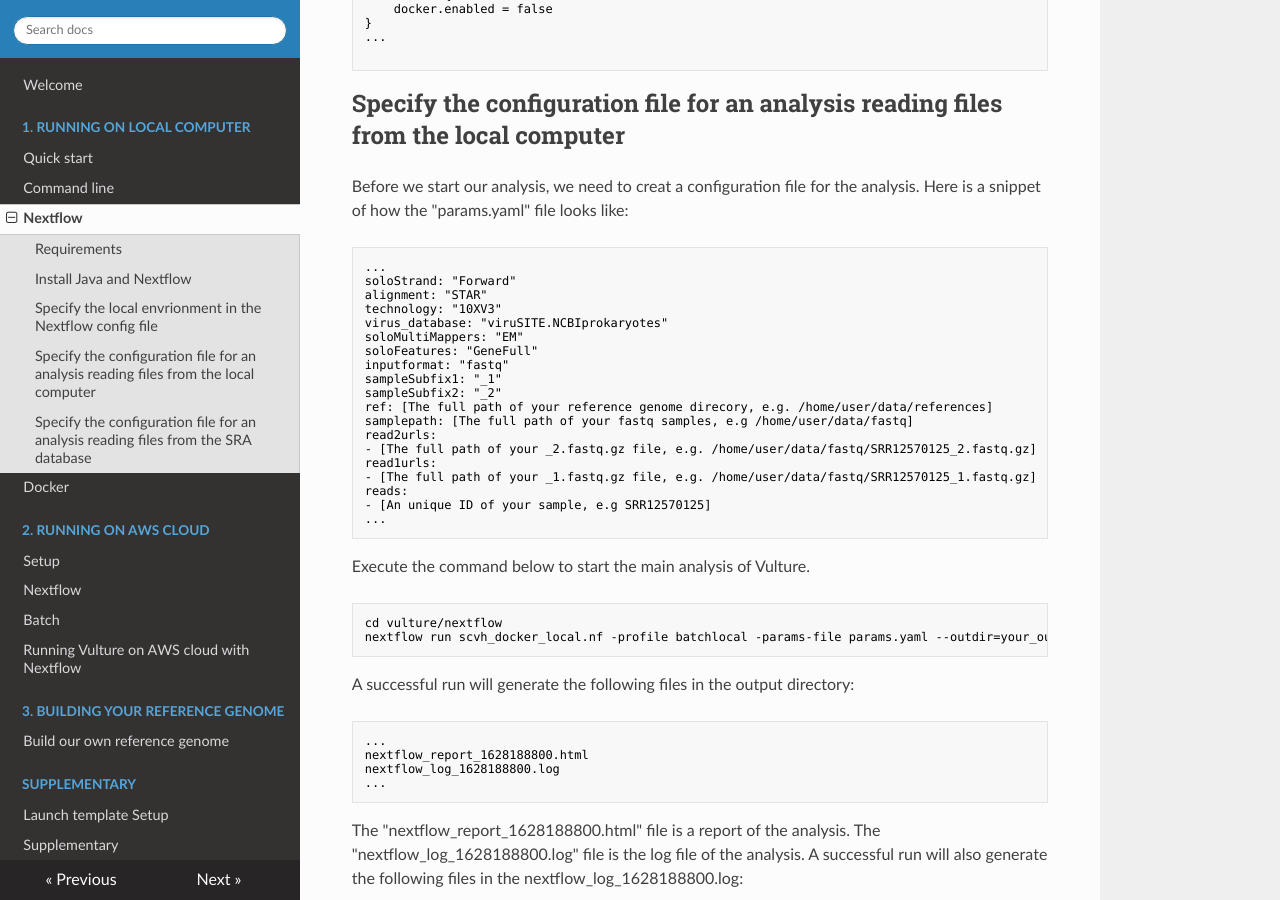
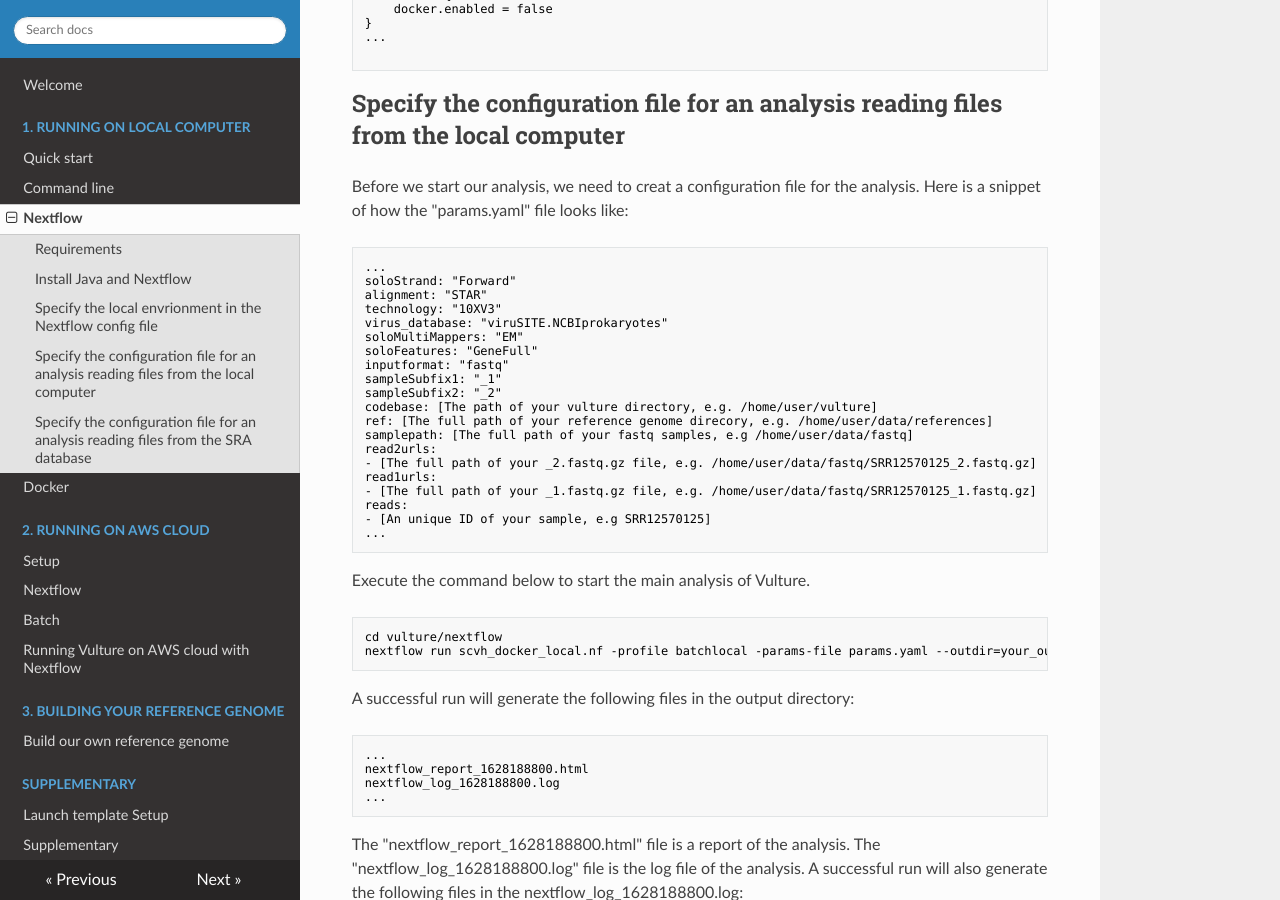
Before and after one commit to hiyin/vulture-user-tutorial, an MkDocs documentation site: the page built from docs/1. Running on local computer/3_Nextflow.md, in a window 1280 px wide and 900 px high, scrolled down 1161 px. Built offline with MkDocs 1.6.1, drawn with Linux system fonts in a browser that asks for light colours; nearby versions of some CDN libraries.

Commit message:
Edit the nextflow local code base

```diff
--- a/docs/1. Running on local computer/3_Nextflow.md
+++ b/docs/1. Running on local computer/3_Nextflow.md
@@ -73,6 +73,7 @@ soloFeatures: "GeneFull"
 inputformat: "fastq"
 sampleSubfix1: "_1"
 sampleSubfix2: "_2"
+codebase: [The path of your vulture directory, e.g. /home/user/vulture]
 ref: [The full path of your reference genome direcory, e.g. /home/user/data/references]
 samplepath: [The full path of your fastq samples, e.g /home/user/data/fastq]
 read2urls:
```
